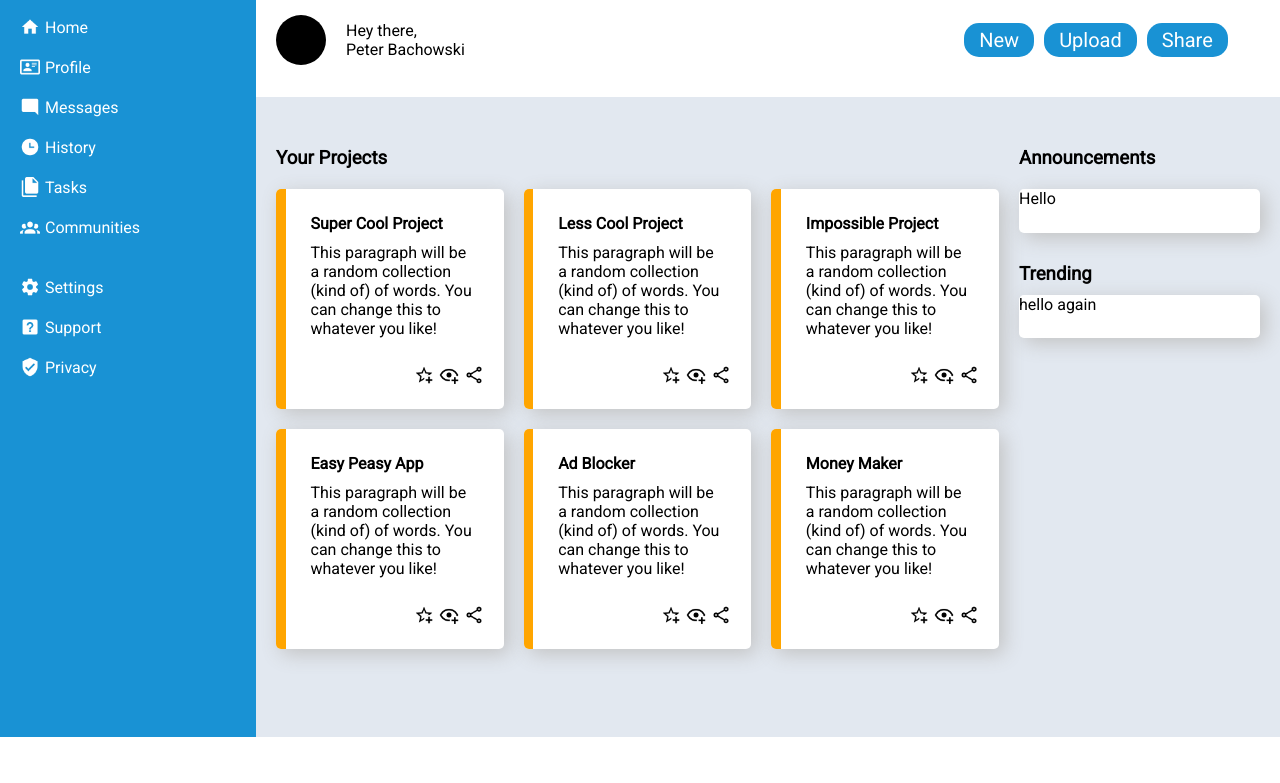
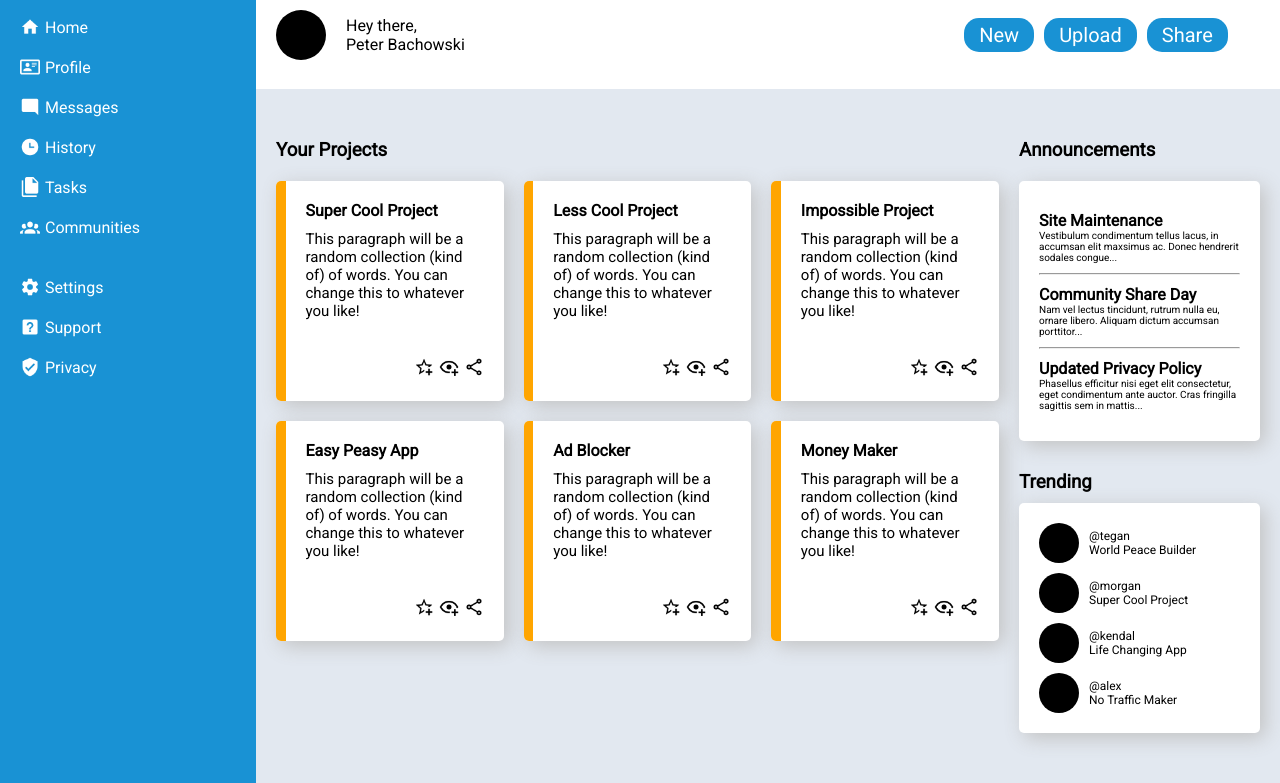
Before and after one commit to peter-bachowski/Project-Admin-Dashboard, a plain HTML site: page index.html in a window 1280 px wide. Shown: the part 63-846 px from the top of the page. Before the commit the page ends 800 px from the top, so only its background shows below. Drawn offline with Linux system fonts and the light colour scheme.

Commit message:
Fix flexbox and grid layouts in the announcement and trending containers

```diff
--- a/index.html
+++ b/index.html
@@ -40,7 +40,7 @@
 
       <a href="">
         <div id="dashTitleDiv">
-          <img src="./icons/view-dashboard.png" alt="" width="40px" height="40px">
+          <img src="./icons/view-dashboard.png" alt="dashboard icon" width="40px" height="40px">
           <h3 id="dashTitle">Dashboard</h3>
         </div>
       </a>
@@ -137,11 +137,28 @@
       <h3 id="announcements">Announcements</h3>
 
       <div id="rightContentContainer">
-        <div class="card" id="announcementContainer">Hello
+        <div class="card sideContainer" id="announcementContainer">
+          <div class="infoContainer">
+            <h4>Site Maintenance</h4>
+            <p>Vestibulum condimentum tellus lacus, in accumsan elit maxsimus ac. Donec hendrerit sodales congue...</p>
+          </div>
+          <hr>
+          <div class="infoContainer">
+            <h4>Community Share Day</h4>
+            <p>Nam vel lectus tincidunt, rutrum nulla eu, ornare libero. Aliquam dictum accumsan porttitor...</p>
+          </div>
+          <hr>
+          <div class="infoContainer">
+            <h4>Updated Privacy Policy</h4>
+            <p>Phasellus efficitur nisi eget elit consectetur, eget condimentum ante auctor. Cras fringilla sagittis sem in mattis...</p>
+          </div>
         </div>
         <h3 id="trending">Trending</h3>
-        <div class="card" id="trendingContainer">
-          hello again
+        <div class="card sideContainer" id="trendingContainer">
+          <div class="profilePic" id="profilePicSmall"></div><div class="trendingAccounts"><p>@tegan</p><p>World Peace Builder</p></div>
+          <div class="profilePic" id="profilePicSmall"></div><div class="trendingAccounts"><p>@morgan</p><p>Super Cool Project</p></div>
+          <div class="profilePic" id="profilePicSmall"></div><div class="trendingAccounts"><p>@kendal</p><p>Life Changing App</p></div>
+          <div class="profilePic" id="profilePicSmall"></div><div class="trendingAccounts"><p>@alex</p><p>No Traffic Maker</p></div>
         </div>
       </div>
 
--- a/styles.css
+++ b/styles.css
@@ -2,7 +2,6 @@
 /*   border: 1px solid black; */
   margin: 0;
   padding: 0;
-  text-align: center;
   box-sizing: border-box;
   font-family: Roboto, Arial, Helvetica, sans-serif;
 }
@@ -110,12 +109,6 @@
   gap: 5px;
 }
 
-a {
-  width: 100%;
-  text-decoration: none;
-  color: inherit;
-}
-
 li > img {
   width: 20px;
   height: 20px;
@@ -148,21 +141,21 @@ li > img {
   padding-bottom: 50px;
 }
 
-h3 {
-  padding-top: 30px;
-  text-align: left;
-}
-
 #mainHeader {
   grid-column: 1 / 2;
   grid-row: 1 / 2;
 }
 
 #rightContentContainer {
-  height: 30%;
+  height: 100%;
   display: flex;
   flex-direction: column;
   flex-grow: 1;
+}
+
+.infoContainer {
+  padding-top: 10px;
+  padding-bottom: 10px;
 }
 
 #announcements {
@@ -170,10 +163,17 @@ h3 {
   grid-row: 1 / 2;
 }
 
-#announcementContainer {
+.sideContainer {
   grid-column: 2 / 3;
-  background-color: white;
-  height: 30%;
+  display: flex;
+  flex-direction: column;
+  height: auto !important;
+  padding: 20px;
+}
+
+#announcementContainer > div > p {
+  font-size: 10px;
+  text-align: left;
 }
 
 #trending {
@@ -182,8 +182,20 @@ h3 {
 }
 
 #trendingContainer {
-  grid-column: 2 / 3;
-  height: 30%;
+  display: grid !important;
+  grid-template: repeat(4, 1fr) / 1fr 4fr;
+  grid-gap: 10px;
+  align-items: center;
+  justify-content: center;
+}
+
+.trendingAccounts {
+  display: flex;
+  flex-direction: column;
+}
+
+.trendingAccounts > p {
+  font-size: 12px;
 }
 
 #cardContainer {
@@ -215,9 +227,9 @@ h3 {
   position: relative;
 }
 
-.cardContent > * {
-  text-align: left;
-  padding: 5px;
+.cardContent > p {
+  padding-top: 10px;
+  font-size: 15px;
 }
 
 .iconContainer {
@@ -237,3 +249,17 @@ h3 {
 .linkWrapper {
   cursor: pointer;
 }
+
+a {
+  width: 100%;
+  text-decoration: none;
+  color: inherit;
+}
+
+h3 {
+  padding-top: 30px;
+}
+
+h4 {
+  font-weight: 1200;
+}
```
Also changed, not shown: 1 other file.
